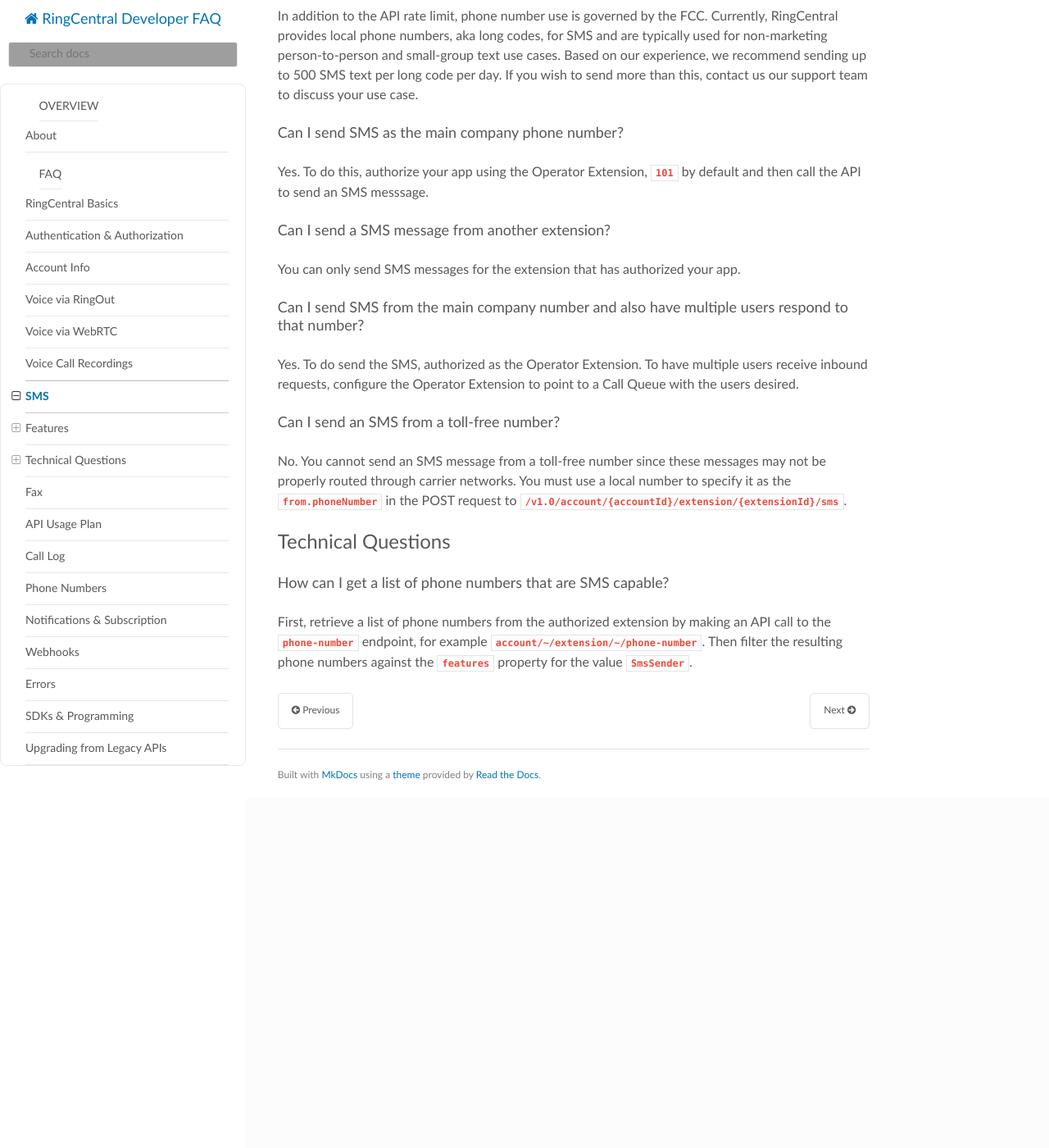
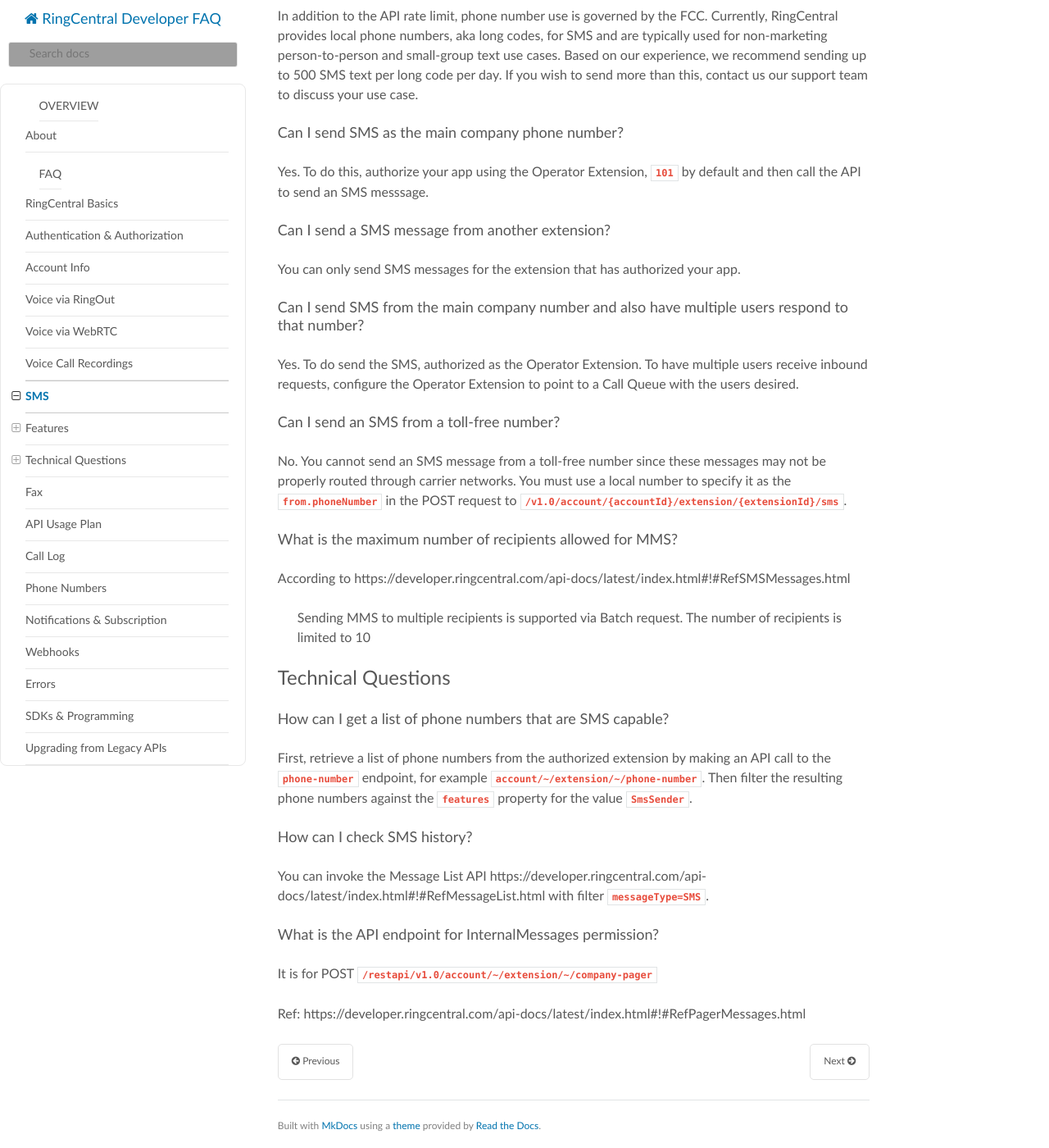
Before and after one commit to ringcentral/ringcentral-faq, an MkDocs documentation site: the page built from docs/sms.md, in a window 1280 px wide and 1400 px high, scrolled down 649 px. Shown: the whole window at 82% size. Built offline with MkDocs 1.6.1, drawn with Linux system fonts in a browser that asks for light colours; nearby versions of some CDN libraries; old or Windows-style settings are respelled for this version of MkDocs; before the commit the page ends 1621 px from its top, so only the background shows below that; grey boxes are pictures that could not be loaded.

Commit message:
Finish qustions about SMS

```diff
--- a/docs/sms.md
+++ b/docs/sms.md
@@ -32,8 +32,24 @@
 
 No. You cannot send an SMS message from a toll-free number since these messages may not be properly routed through carrier networks. You must use a local number to specify it as the `from.phoneNumber` in the POST request to `/v1.0/account/{accountId}/extension/{extensionId}/sms`.
 
+### What is the maximum number of recipients allowed for MMS?
+
+According to https://developer.ringcentral.com/api-docs/latest/index.html#!#RefSMSMessages.html
+
+> Sending MMS to multiple recipients is supported via Batch request. The number of recipients is limited to 10
+
 ## Technical Questions
 
 ### How can I get a list of phone numbers that are SMS capable?
 
 First, retrieve a list of phone numbers from the authorized extension by making an API call to the `phone-number` endpoint, for example `account/~/extension/~/phone-number`. Then filter the resulting phone numbers against the `features` property for the value `SmsSender`.
+
+### How can I check SMS history?
+
+You can invoke the Message List API https://developer.ringcentral.com/api-docs/latest/index.html#!#RefMessageList.html with filter `messageType=SMS`.
+
+### What is the API endpoint for InternalMessages permission?
+
+It is for POST `/restapi/v1.0/account/~/extension/~/company-pager`
+
+Ref: https://developer.ringcentral.com/api-docs/latest/index.html#!#RefPagerMessages.html
```
